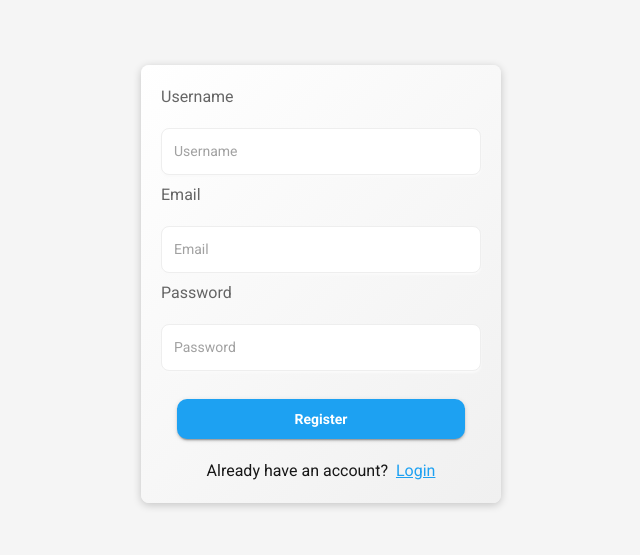
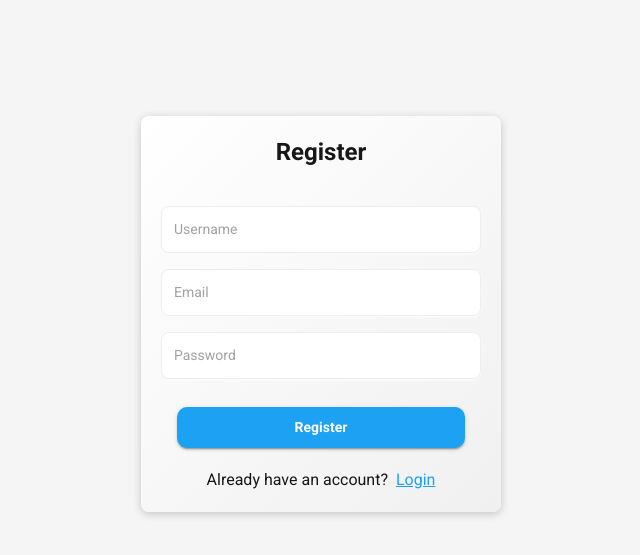
Before and after one commit to wesleynw/splajompy-ts, a Next.js app: page /register in a window 1280 px wide. Shown: the part 101-656 px from the top of the page, without its empty margins (319-959 px from the left). Built offline with nearby package versions, Linux system fonts and the light colour scheme; no server answers; what @mui/material-nextjs would draw is missing.

Commit message:
fix register page formatting

```diff
--- a/src/app/components/register/RegisterPage.tsx
+++ b/src/app/components/register/RegisterPage.tsx
@@ -6,7 +6,6 @@ import {
   Button,
   CircularProgress,
   FormControl,
-  FormLabel,
   Input,
   Stack,
   Typography,
@@ -84,10 +83,6 @@ const StyledFormControl = styled(FormControl)(() => ({
   padding: "0px",
 }));
 
-const StyledFormLabel = styled(FormLabel)(() => ({
-  marginBottom: "4px",
-}));
-
 const initialState = {
   errors: {
     username: "",
@@ -106,7 +101,7 @@ export default function RegisterPage() {
         display: "flex",
         justifyContent: "center",
         alignItems: "center",
-        height: "calc(100vh - 60px)",
+        height: "100vh",
         width: "100vw",
         overflow: "hidden",
         position: "relative",
@@ -117,8 +112,10 @@ export default function RegisterPage() {
     >
       <form action={dispatch}>
         <FormContainer>
+          <Typography variant="h5" fontWeight={800} marginBottom="30px">
+            Register
+          </Typography>
           <StyledFormControl>
-            <StyledFormLabel>Username</StyledFormLabel>
             <StyledInput
               type="text"
               name="username"
@@ -141,7 +138,6 @@ export default function RegisterPage() {
             </Box>
           )}
           <StyledFormControl>
-            <StyledFormLabel>Email</StyledFormLabel>
             <StyledInput
               type="email"
               name="email"
@@ -164,7 +160,6 @@ export default function RegisterPage() {
             </Box>
           )}
           <StyledFormControl>
-            <StyledFormLabel>Password</StyledFormLabel>
             <StyledInput
               type="password"
               name="password"
```
